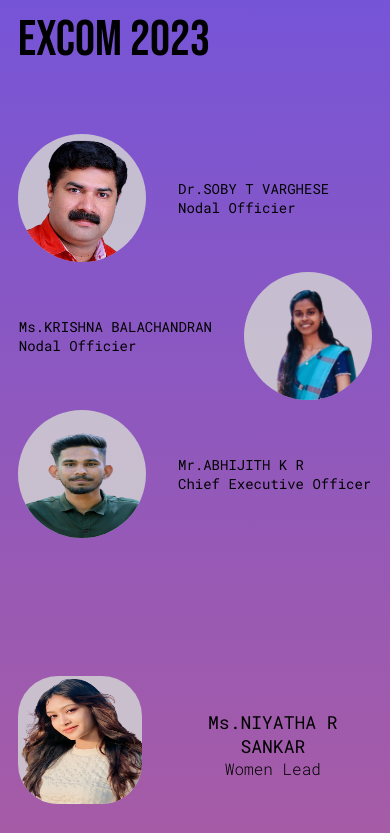
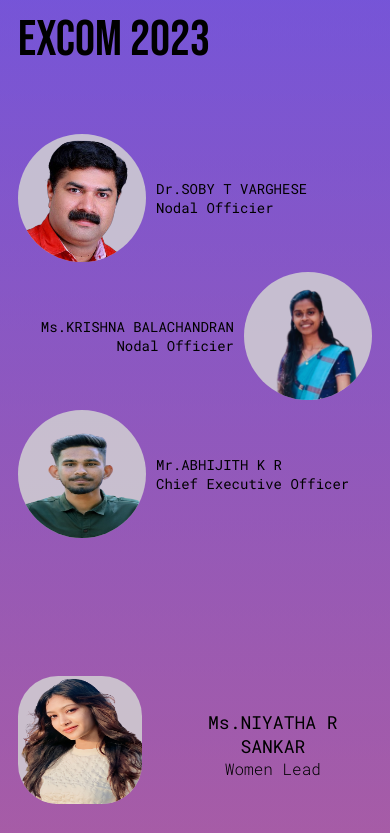
Before and after one commit to krAbhijith/CASCIEDC, a plain HTML site: page index.htm in a window 390 px wide. Shown: the part 1800-2633 px from the top of the page. Drawn offline with Linux system fonts and the light colour scheme.

Commit message:
curreption on lead card desc position

```diff
--- a/style.css
+++ b/style.css
@@ -118,7 +118,6 @@ body{
     margin-top: 8rem;
     display: grid;
     grid-template-columns: repeat(3, 1fr);
-    column-gap: 5rem;
     row-gap: 6rem;
 }
 .member-card-img{
@@ -223,6 +222,12 @@ footer{
         grid-template-columns: 1fr;
         row-gap: 2rem;
     }
+    .lead-card{
+        gap: 10px;
+    }
+    .card-2 .card-desc{
+        text-align: end;
+    }
     .member-card{
         display: flex;
         align-items: center;
```
